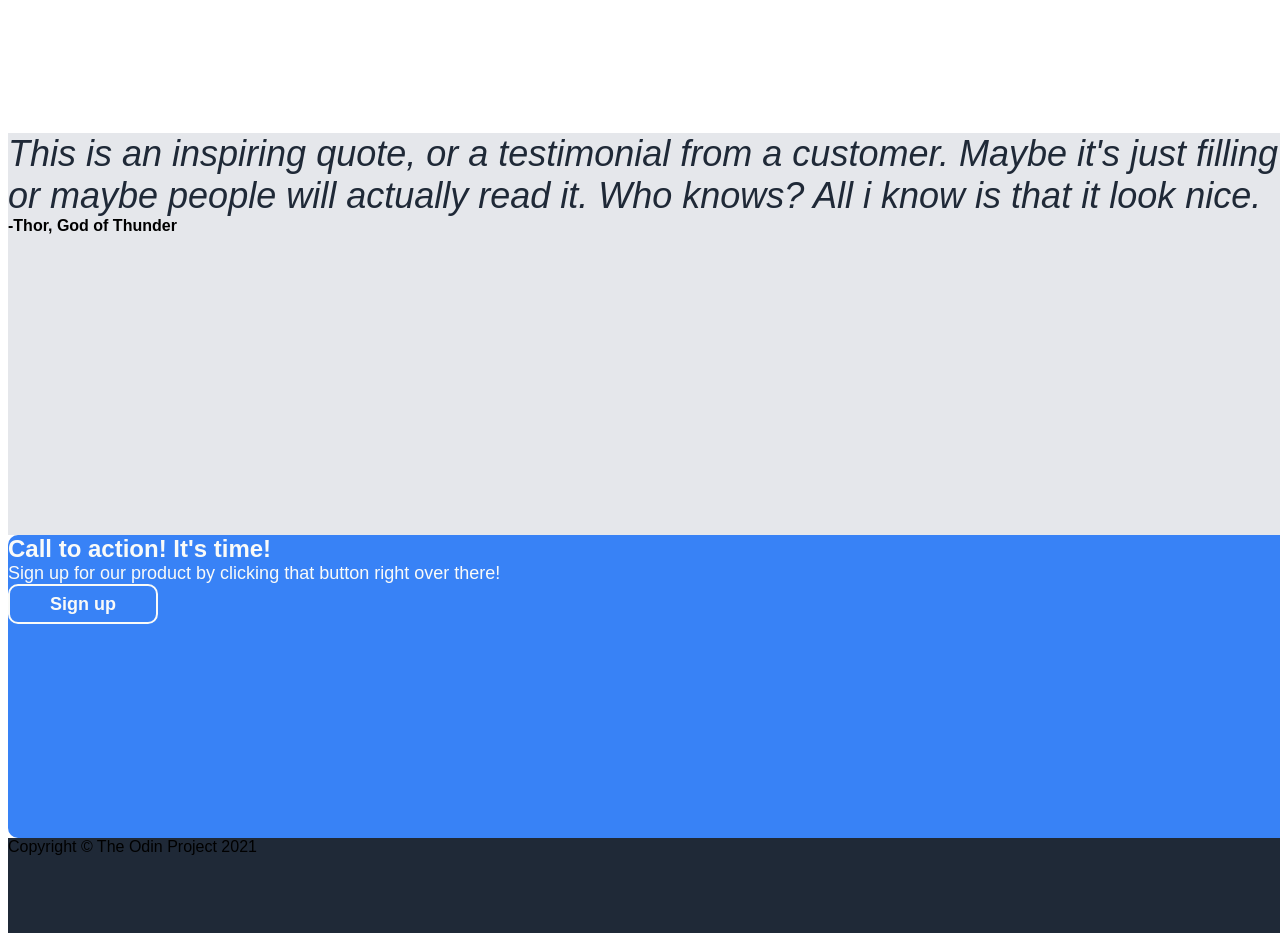
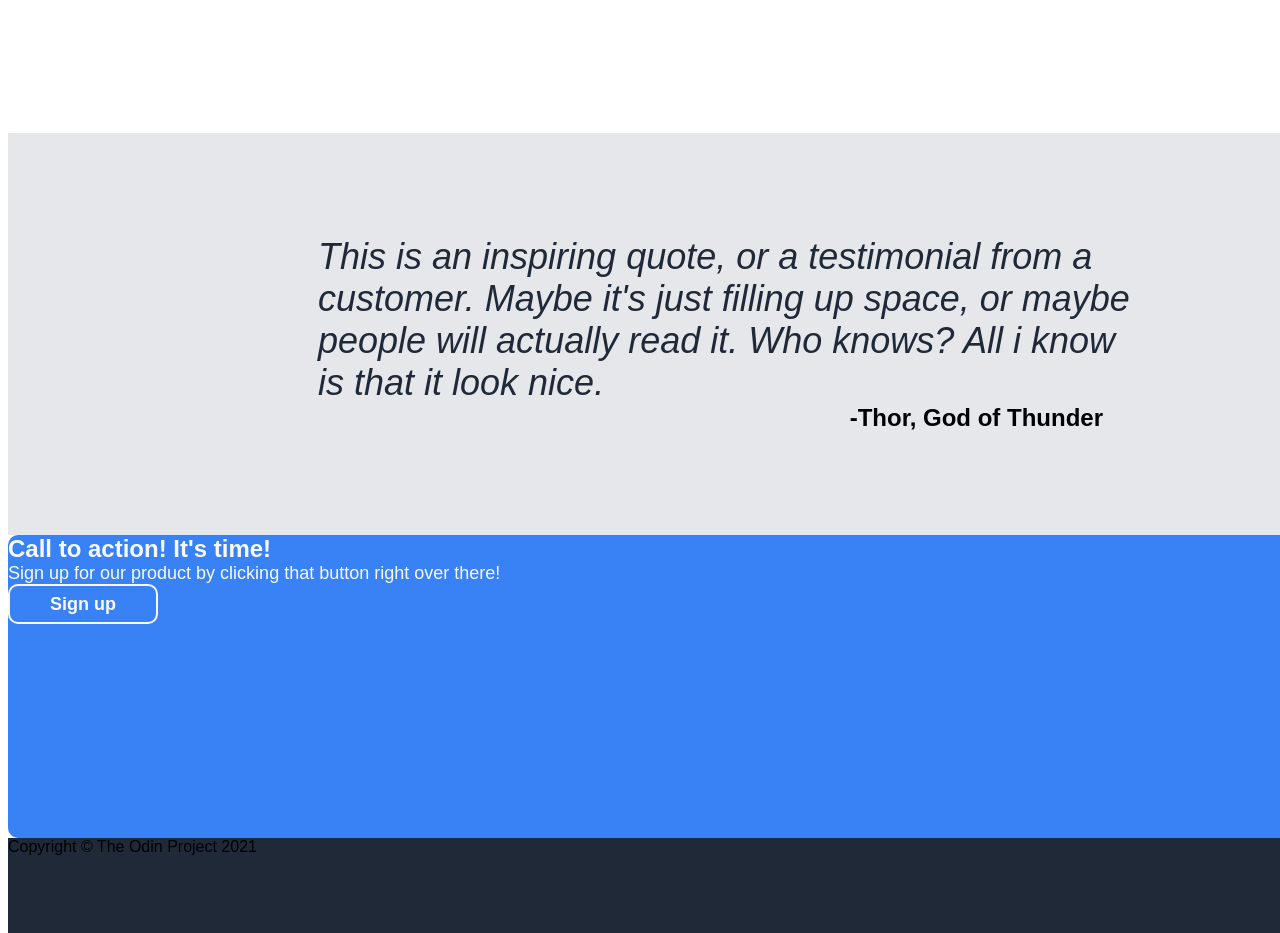
Before and after one commit to Xiaowei1102/Landing-page, a plain HTML site: page index.html in a window 1280 px wide. Shown: the part 980-1913 px from the top of the page. Drawn offline with Linux system fonts and the light colour scheme.

Commit message:
finished .box3 styling

```diff
--- a/style.css
+++ b/style.css
@@ -111,6 +111,7 @@ button {
 
 .author {
     font-weight: bold;
+    font-size: 24px;
 }
 
 .left-text-call {
@@ -203,3 +204,20 @@ a {
     text-align: center;
 
 }
+
+/* work on .box3 styling */
+
+.box3 {
+    display: flex;
+    flex-direction: column;
+    justify-content: center;
+    align-items: center;
+}
+
+.quote {
+    width:820px;
+}
+.author {
+    width: 750px;
+    text-align: right;
+}
```
